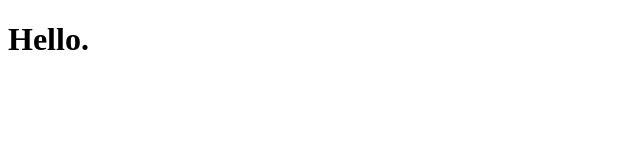
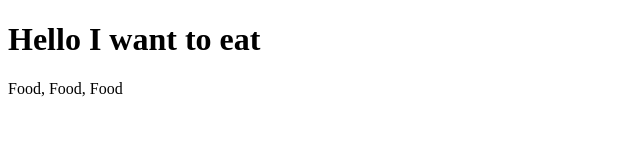
Before and after one commit to arjun92homebiz/fork, a plain HTML site: page index.html in a window 1280 px wide. Shown: the whole page, without its empty margins (0-640 px from the left). Drawn offline with Linux system fonts and the light colour scheme.

Commit message:
Added a paragraph in HTML

```diff
--- a/index.html
+++ b/index.html
@@ -7,6 +7,7 @@
     <title>Document</title>
   </head>
   <body>
-    <h1>Hello.</h1>
+    <h1>Hello I want to eat</h1>
+    <p>Food, Food, Food</p>
   </body>
 </html>
```
